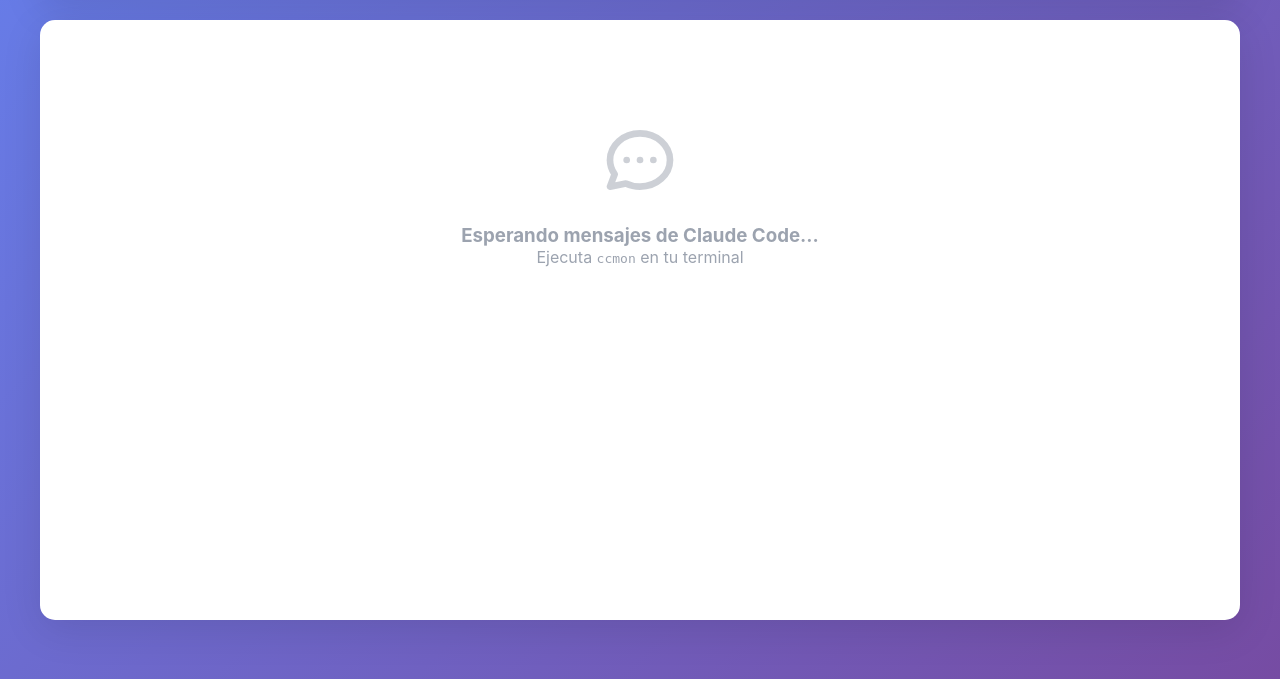
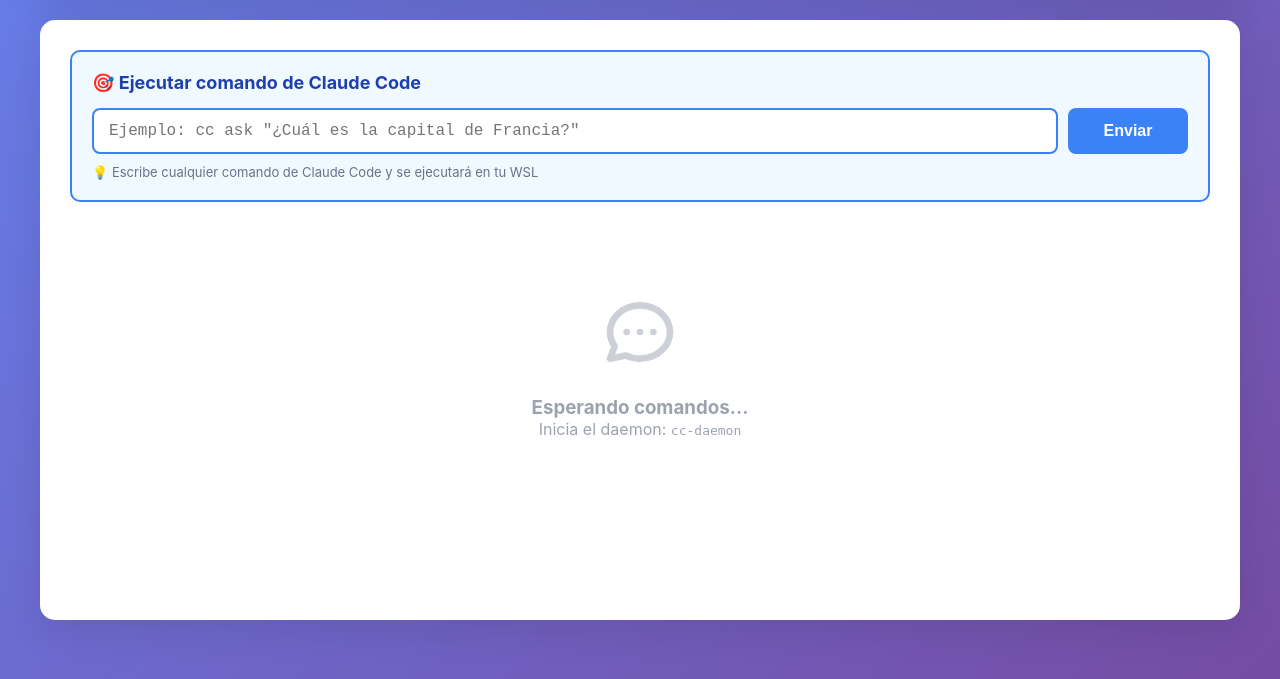
Before and after one commit to nami1-hue/claude-monitor-, a Flask app: page / in a window 1280 px wide. Shown: the part 94-773 px from the top of the page. Run offline with Flask 3, Linux system fonts and the light colour scheme; data that the repository does not hold is empty; some libraries are stand-ins or nearby versions.

Commit message:
Add bidirectional control: web interface can send commands and approve actions

```diff
--- a/server.py
+++ b/server.py
@@ -18,6 +18,7 @@ socketio = SocketIO(app, cors_allowed_origins="*")
 # Global state
 message_history = []
 pending_approval = None
+pending_commands = []  # Queue of commands from web to daemon
 MAX_HISTORY = 200
 
 
@@ -133,6 +134,48 @@ def health():
     })
 
 
+@app.route('/api/send_command', methods=['POST'])
+def send_command():
+    """Receive command from web interface to execute on daemon"""
+    try:
+        data = request.json
+        command = data.get('command', '').strip()
+
+        if not command:
+            return jsonify({'status': 'error', 'message': 'Empty command'}), 400
+
+        # Add to pending commands queue
+        cmd_id = len(pending_commands) + 1
+        cmd_obj = {
+            'id': cmd_id,
+            'command': command,
+            'timestamp': datetime.now().isoformat(),
+            'status': 'pending'
+        }
+        pending_commands.append(cmd_obj)
+
+        # Notify daemon via socketio
+        socketio.emit('new_command', cmd_obj)
+
+        return jsonify({'status': 'ok', 'command_id': cmd_id})
+
+    except Exception as e:
+        print(f"Error sending command: {e}")
+        return jsonify({'status': 'error', 'message': str(e)}), 500
+
+
+@app.route('/api/poll_command', methods=['GET'])
+def poll_command():
+    """Daemon polls for pending commands"""
+    if pending_commands:
+        # Get first pending command
+        cmd = pending_commands.pop(0)
+        cmd['status'] = 'executing'
+        return jsonify({'status': 'ok', 'command': cmd})
+    else:
+        return jsonify({'status': 'no_commands'})
+
+
 @socketio.on('connect')
 def handle_connect():
     """Handle client connection"""
--- a/templates/monitor.html
+++ b/templates/monitor.html
@@ -72,6 +72,57 @@
             min-height: 600px;
             display: flex;
             flex-direction: column;
+        }
+
+        .command-input-section {
+            background: #f0f9ff;
+            border: 2px solid #3b82f6;
+            border-radius: 10px;
+            padding: 20px;
+            margin-bottom: 20px;
+        }
+
+        .command-input-section h3 {
+            margin: 0 0 15px 0;
+            color: #1e40af;
+            font-size: 18px;
+        }
+
+        .command-input-wrapper {
+            display: flex;
+            gap: 10px;
+        }
+
+        #commandInput {
+            flex: 1;
+            padding: 12px 15px;
+            border: 2px solid #3b82f6;
+            border-radius: 8px;
+            font-size: 16px;
+            font-family: 'Courier New', monospace;
+        }
+
+        #commandInput:focus {
+            outline: none;
+            border-color: #2563eb;
+            box-shadow: 0 0 0 3px rgba(59, 130, 246, 0.1);
+        }
+
+        .btn-send {
+            background: #3b82f6;
+            color: white;
+            padding: 12px 30px;
+            min-width: 120px;
+        }
+
+        .btn-send:hover {
+            background: #2563eb;
+        }
+
+        .hint {
+            margin: 10px 0 0 0;
+            font-size: 13px;
+            color: #64748b;
         }
 
         .approval-banner {
@@ -235,12 +286,27 @@
         </div>
 
         <div class="main-content">
+            <!-- Command Input -->
+            <div class="command-input-section">
+                <h3>🎯 Ejecutar comando de Claude Code</h3>
+                <div class="command-input-wrapper">
+                    <input
+                        type="text"
+                        id="commandInput"
+                        placeholder='Ejemplo: cc ask "¿Cuál es la capital de Francia?"'
+                        onkeypress="if(event.key==='Enter') sendCommand()"
+                    />
+                    <button class="btn btn-send" onclick="sendCommand()">Enviar</button>
+                </div>
+                <p class="hint">💡 Escribe cualquier comando de Claude Code y se ejecutará en tu WSL</p>
+            </div>
+
             <div class="approval-banner" id="approvalBanner">
-                <h3>Acción requiere aprobación</h3>
+                <h3>⚠️ Acción requiere aprobación</h3>
                 <div class="approval-content" id="approvalContent"></div>
                 <div class="approval-buttons">
-                    <button class="btn btn-approve" onclick="handleApproval('y')">Aprobar</button>
-                    <button class="btn btn-reject" onclick="handleApproval('n')">Rechazar</button>
+                    <button class="btn btn-approve" onclick="handleApproval('y')">✅ Aprobar</button>
+                    <button class="btn btn-reject" onclick="handleApproval('n')">❌ Rechazar</button>
                 </div>
             </div>
 
@@ -249,8 +315,8 @@
                     <svg xmlns="http://www.w3.org/2000/svg" fill="none" viewBox="0 0 24 24" stroke="currentColor">
                         <path stroke-linecap="round" stroke-linejoin="round" stroke-width="2" d="M8 12h.01M12 12h.01M16 12h.01M21 12c0 4.418-4.03 8-9 8a9.863 9.863 0 01-4.255-.949L3 20l1.395-3.72C3.512 15.042 3 13.574 3 12c0-4.418 4.03-8 9-8s9 3.582 9 8z" />
                     </svg>
-                    <h3>Esperando mensajes de Claude Code...</h3>
-                    <p>Ejecuta <code>ccmon</code> en tu terminal</p>
+                    <h3>Esperando comandos...</h3>
+                    <p>Inicia el daemon: <code>cc-daemon</code></p>
                 </div>
             </div>
         </div>
@@ -356,6 +422,47 @@
             return div.innerHTML;
         }
 
+        async function sendCommand() {
+            const input = document.getElementById('commandInput');
+            const command = input.value.trim();
+
+            if (!command) {
+                alert('Por favor escribe un comando');
+                return;
+            }
+
+            try {
+                // Send command to server
+                const res = await fetch('/api/send_command', {
+                    method: 'POST',
+                    headers: {
+                        'Content-Type': 'application/json'
+                    },
+                    body: JSON.stringify({ command })
+                });
+
+                const data = await res.json();
+
+                if (data.status === 'ok') {
+                    // Clear input
+                    input.value = '';
+
+                    // Show feedback
+                    addMessage({
+                        type: 'web',
+                        content: `📤 Comando enviado: ${command}`,
+                        timestamp: new Date().toLocaleTimeString('es-ES', {hour: '2-digit', minute: '2-digit', second: '2-digit'}),
+                        is_approval: false
+                    });
+                } else {
+                    alert('Error al enviar comando: ' + (data.message || 'Unknown error'));
+                }
+            } catch (error) {
+                console.error('Error sending command:', error);
+                alert('Error al enviar comando');
+            }
+        }
+
         // Load initial messages
         fetch('/api/messages')
             .then(res => res.json())
```
Also changed, not shown: cc-daemon.py (added, +188 -0 lines).
